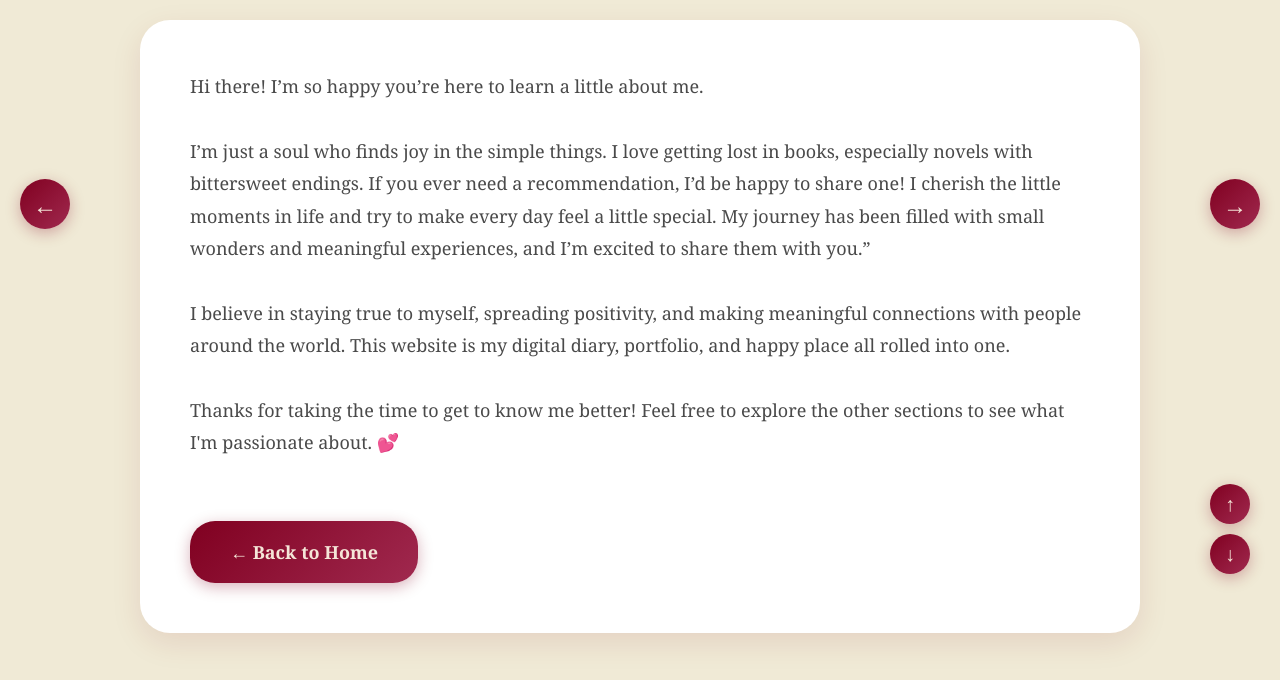
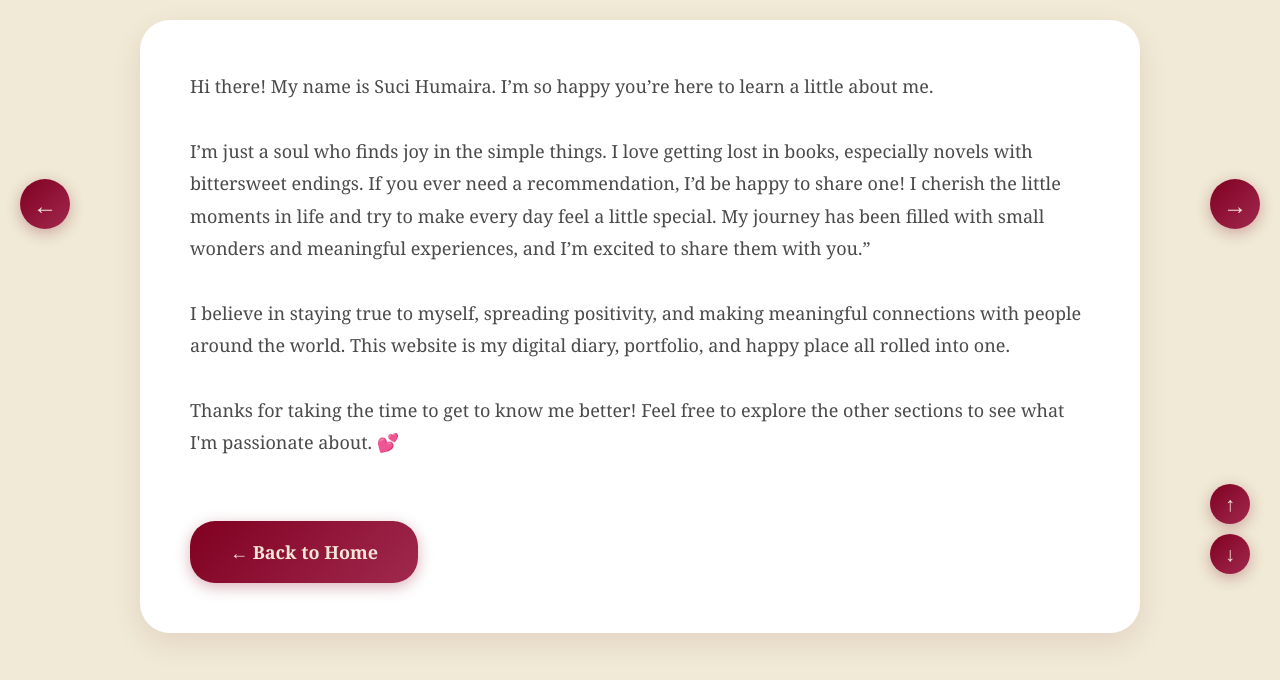
Before and after one commit to sucihumaira/sucihumaira.github.io, a plain HTML site: page aboutme.html in a window 1280 px wide. Shown: the part 196-876 px from the top of the page. Drawn offline with Linux system fonts and the light colour scheme.

Commit message:
Update aboutme.html

```diff
--- a/aboutme.html
+++ b/aboutme.html
@@ -34,7 +34,7 @@
         <div class="content-page">
             <h2 class="page-title">About Me 🌟</h2>
             <div class="page-content">
-                <p>Hi there! I’m so happy you’re here to learn a little about me.</p>
+                <p>Hi there! My name is Suci Humaira. I’m so happy you’re here to learn a little about me.</p>
                 <br>
                 <p>I’m just a soul who finds joy in the simple things. I love getting lost in books, especially novels with bittersweet endings. If you ever need a recommendation, I’d be happy to share one! I cherish the little moments in life and try to make every day feel a little special. My journey has been filled with small wonders and meaningful experiences, and I’m excited to share them with you.”</p>
                 <br>
@@ -51,4 +51,5 @@
 
     <script src="script.js"></script>
 </body>
+
 </html>
```
